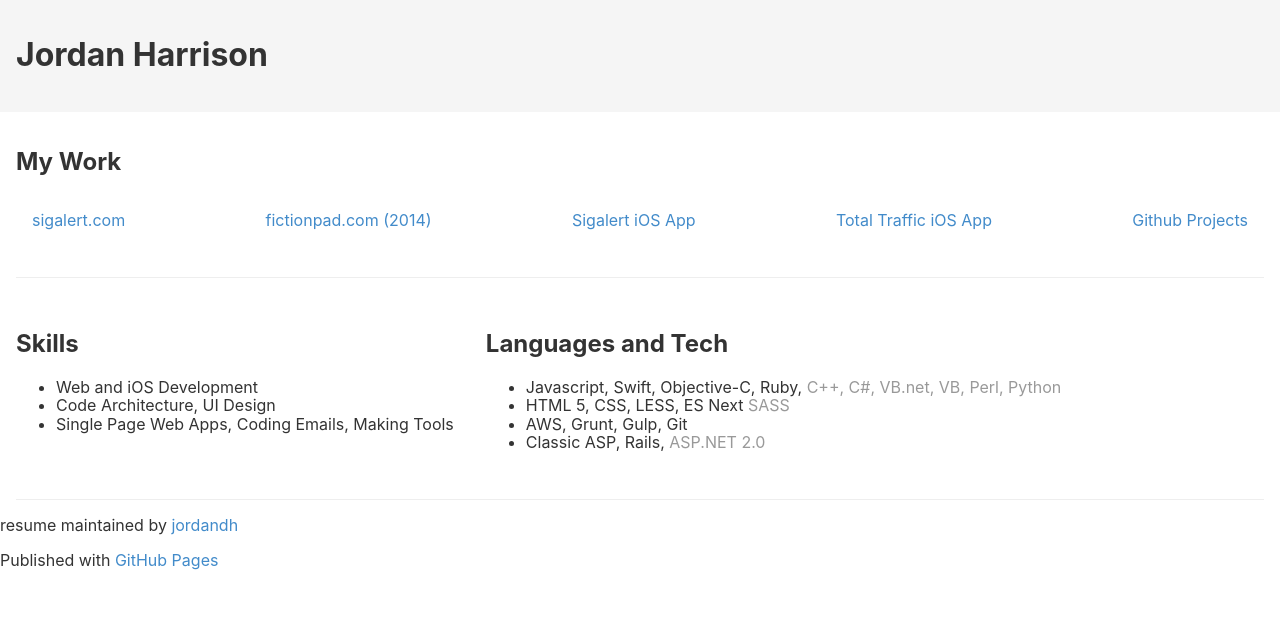
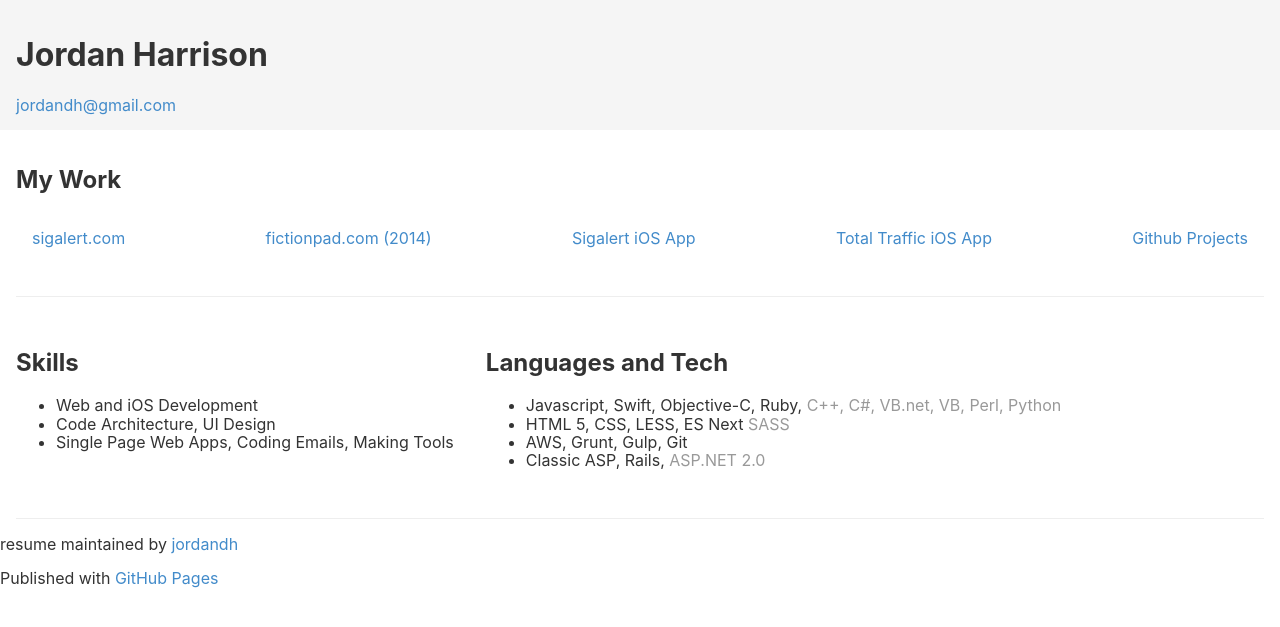
Before and after one commit to jordandh/resume, a Jekyll site: the page built from README.md, in a window 1280 px wide. Shown: the top 627 px of the page. Built offline with Jekyll 4.4.1, drawn with Linux system fonts in a browser that asks for light colours; our own code applies the rules of GitHub Pages for plain Markdown files; the repository's description, which GitHub fills in, is left out.

Commit message:
Update default.html

```diff
--- a/_layouts/default.html
+++ b/_layouts/default.html
@@ -11,6 +11,7 @@
   <body>
     <header>
       <h1>Jordan Harrison</h1>
+      <a href="mailto:jordandh@gmail.com">jordandh@gmail.com</a>
     </header>
 
     <main>
```
